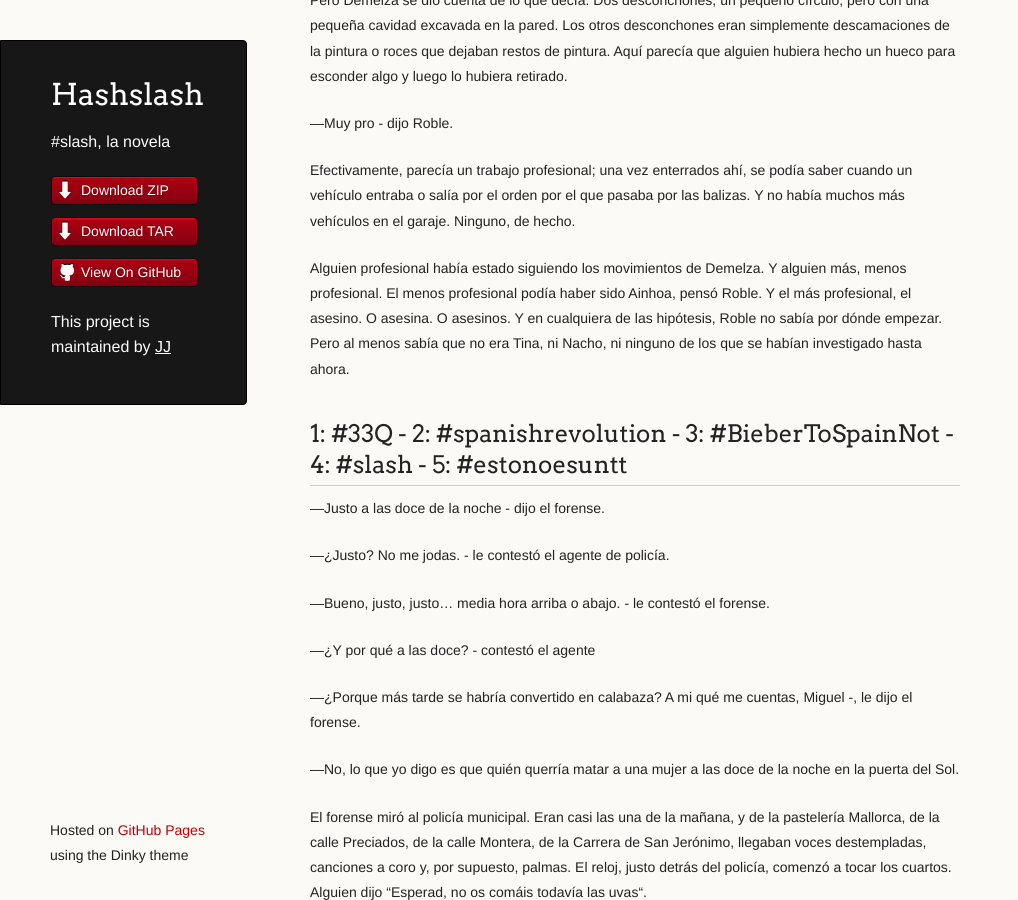
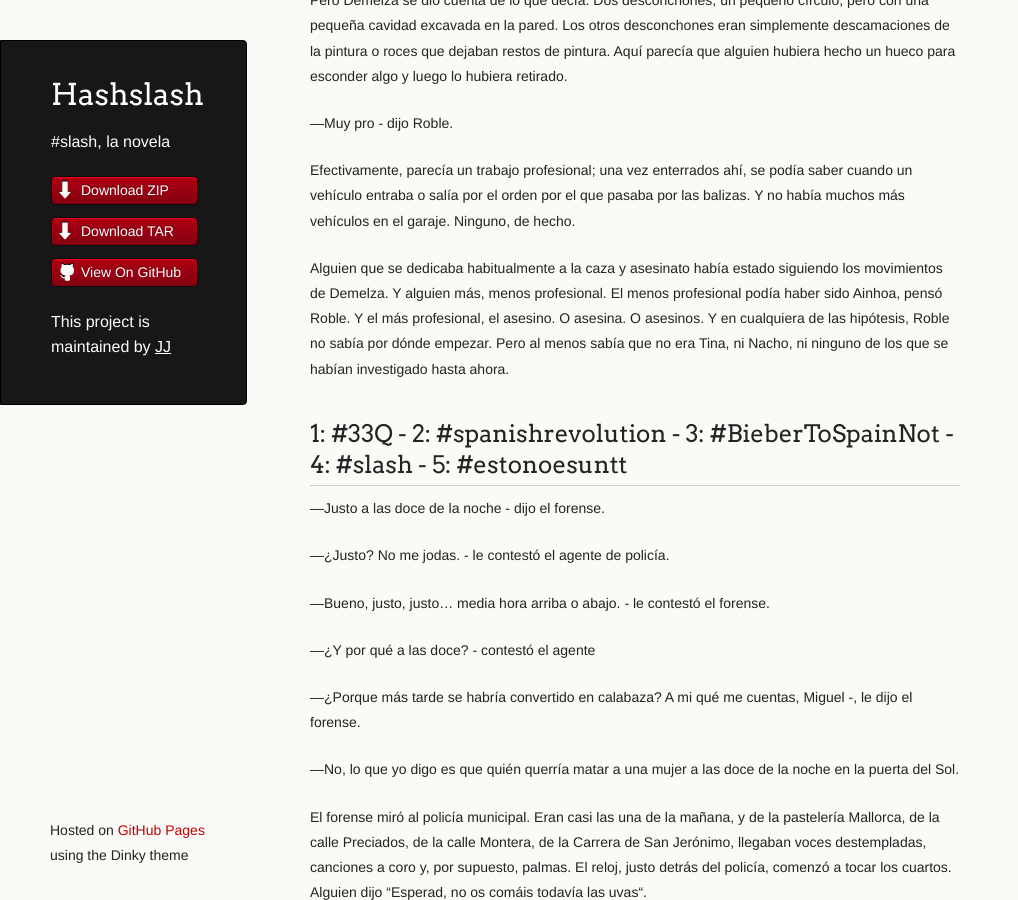
Before and after one commit to JJ/HashSlash, a Jekyll site: the page built from texto/HashSlash.md, in a window 1280 px wide and 900 px high, scrolled down 64041 px. Shown: the whole window, without its empty margins (0-1018 px from the left). Built offline with Jekyll 4.4.1, drawn with Linux system fonts in a browser that asks for light colours.

Commit message:
Sync texto/HashSlash.md from master to gh-pages

```diff
--- a/texto/HashSlash.md
+++ b/texto/HashSlash.md
@@ -3255,7 +3255,7 @@ se podía saber cuando un vehículo entraba o salía por el orden por el
 que pasaba por las balizas. Y no había muchos más vehículos en el
 garaje. Ninguno, de hecho.
 
-Alguien profesional había estado siguiendo los movimientos de
+Alguien que se dedicaba habitualmente a la caza y asesinato había estado siguiendo los movimientos de
 Demelza. Y alguien más, menos profesional. El menos profesional podía
 haber sido Ainhoa, pensó Roble. Y el más profesional, el asesino. O
 asesina. O asesinos. Y en cualquiera de las hipótesis, Roble no sabía
```
